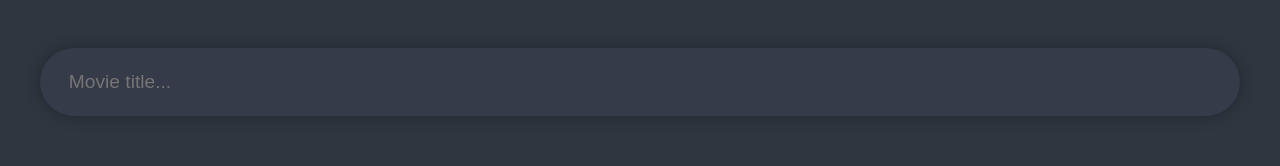
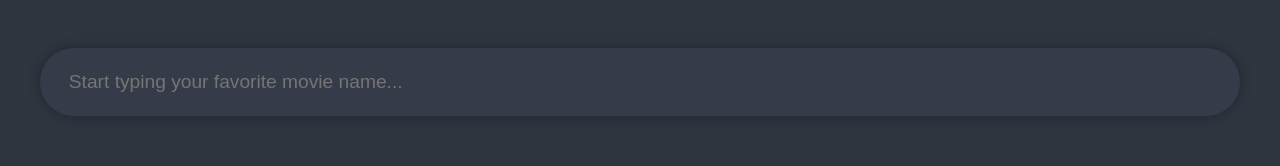
Before and after one commit to fatimasajadi/Shoppies, a React (Create React App) app: page / in a window 1280 px wide. Shown: the top 166 px of the page. Built offline with nearby package versions, Linux system fonts and the light colour scheme; no server answers.

Commit message:
Add search bar

```diff
--- a/src/components/SearchBar/SearchBar.css
+++ b/src/components/SearchBar/SearchBar.css
@@ -15,3 +15,17 @@
   font-size: 1.2em;
   font-weight: 500;
 }
+
+.search-bar.initial input {
+  border-bottom: 2px solid var(--dark);
+  background: none;
+  box-shadow: none;
+  border-radius: 0;
+  margin-top: 35vh;
+  padding: 1.2em 0.2em;
+}
+
+.search-bar.initial input,
+.search-bar input {
+  transition: all 0.6s ease-in-out;
+}
--- a/src/components/SearchBar/SearchBar.tsx
+++ b/src/components/SearchBar/SearchBar.tsx
@@ -5,13 +5,15 @@ import "./SearchBar.css";
 interface Props {
   value: string;
   onChange(value: string): void;
+  isInitial: boolean;
 }
 
-function SearchBar({ value, onChange }: Props) {
+function SearchBar({ value, onChange, isInitial }: Props) {
   return (
-    <div className="search-bar">
+    <div className={`search-bar ${isInitial ? "initial" : ""}`}>
       <input
-        placeholder="Movie title..."
+        placeholder="Start typing your favorite movie name..."
+        autoFocus
         value={value}
         onChange={(event) => {
           onChange(event.target.value);
```
